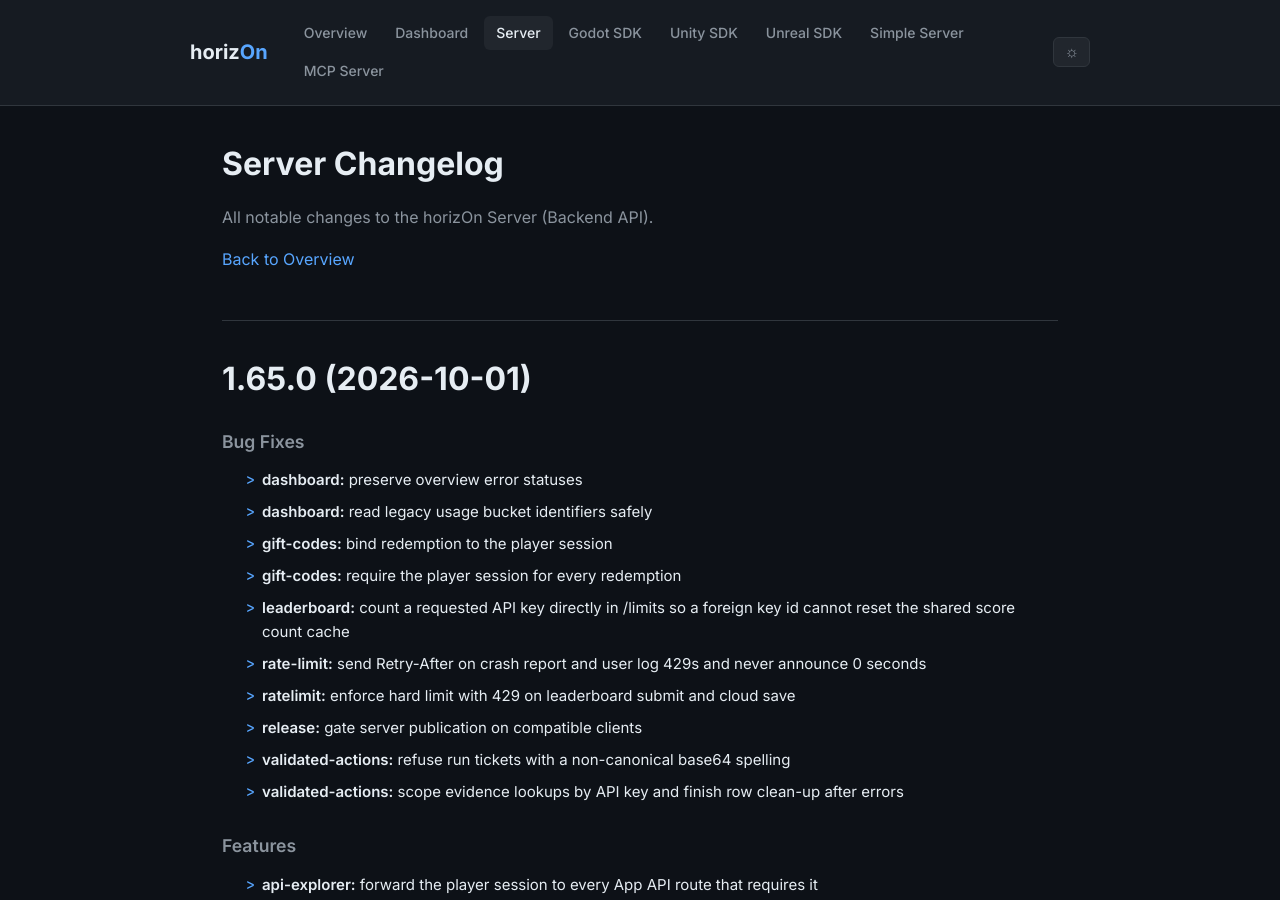
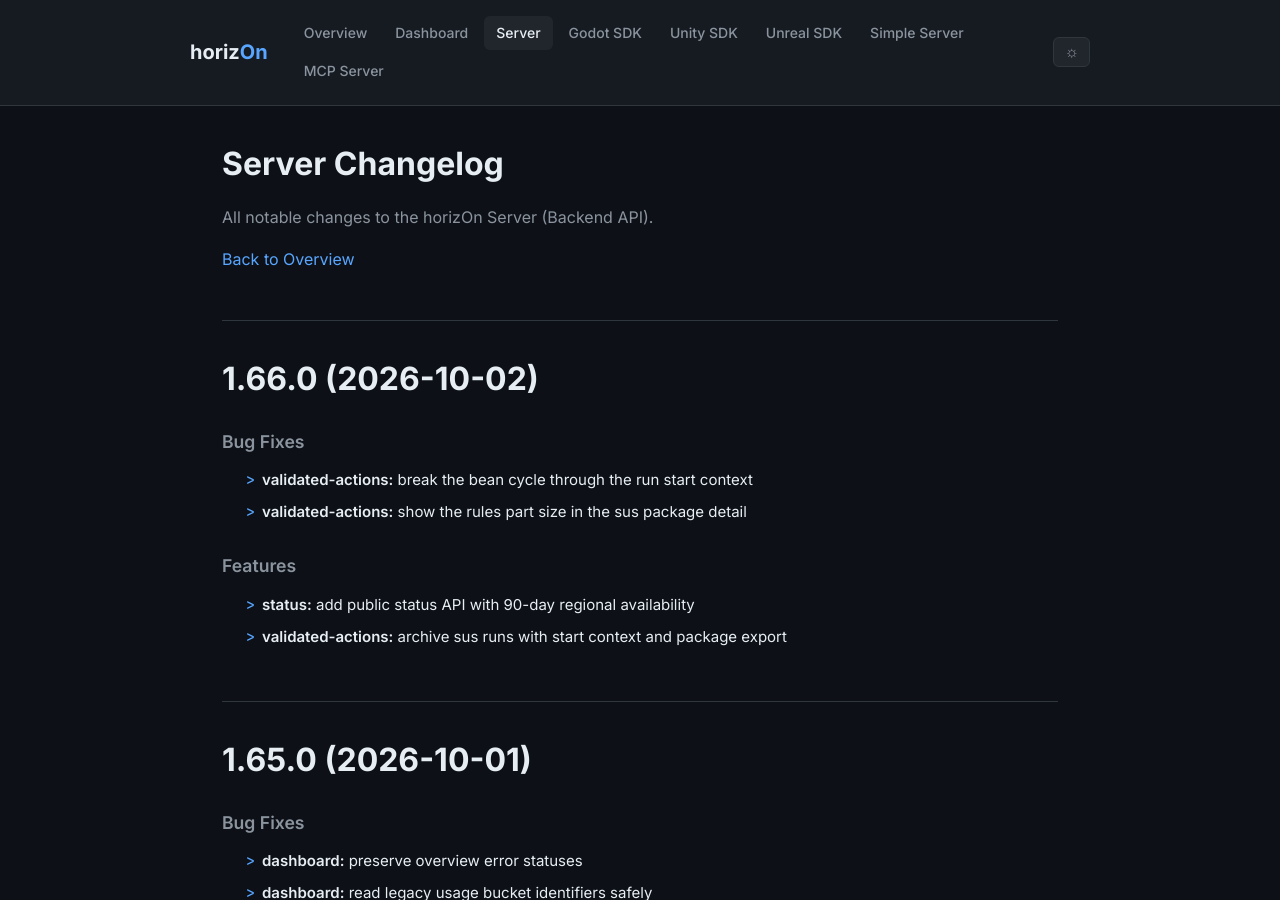
Before and after one commit to ProjectMakersDE/horizOn-Changelog, a Jekyll site: the page built from server-changelog.md, in a window 1280 px wide and 900 px high. Built offline with Jekyll 4.4.1, drawn with Linux system fonts in a browser that asks for light colours.

Commit message:
chore: reconcile changelogs

```diff
--- a/server-changelog.md
+++ b/server-changelog.md
@@ -8,6 +8,20 @@ title: Server Changelog
 All notable changes to the horizOn Server (Backend API).
 
 [Back to Overview](.)
+
+# 1.66.0 (2026-10-02)
+
+
+### Bug Fixes
+
+* **validated-actions:** break the bean cycle through the run start context
+* **validated-actions:** show the rules part size in the sus package detail
+
+
+### Features
+
+* **status:** add public status API with 90-day regional availability
+* **validated-actions:** archive sus runs with start context and package export
 
 # 1.65.0 (2026-10-01)
 
```
Also changed, not shown: index.md (+1 -1 lines).
